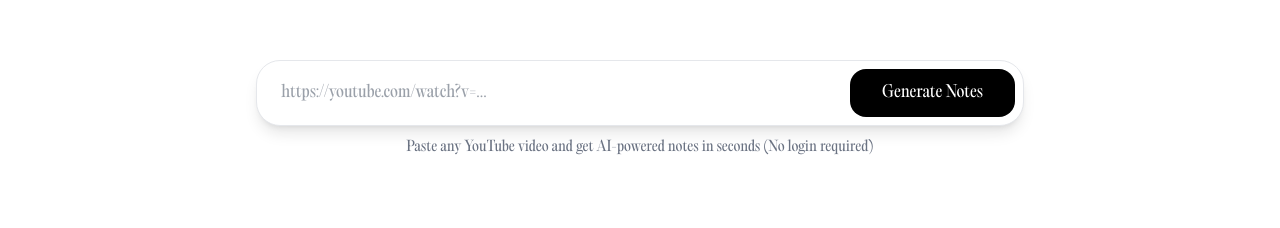
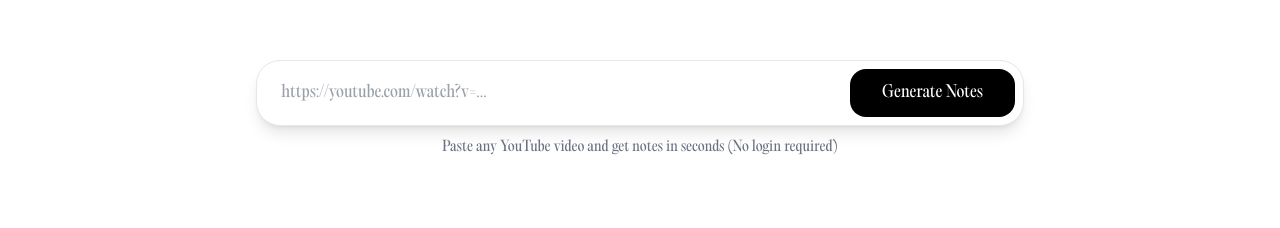
Before and after one commit to nikhilsrautela/clipnotes, a React (Vite) app in the folder frontend/: page / in a window 1280 px wide. Shown: the part 860-1088 px from the top of the page. Built offline with nearby package versions, Linux system fonts and the light colour scheme; no server answers.

Commit message:
fix: hero section updated

```diff
--- a/frontend/src/components/Hero.jsx
+++ b/frontend/src/components/Hero.jsx
@@ -61,7 +61,9 @@ export default function GenerateNotes() {
 
   return (
     <section className="max-w-4xl mx-auto py-20 px-6">
+
       <div className="max-w-3xl mx-auto font-ppeditorialold m-10">
+
         <div className="flex items-center overflow-hidden rounded-3xl border border-gray-200 bg-white shadow-lg">
           <input
             disabled={loading}
@@ -75,8 +77,8 @@ export default function GenerateNotes() {
           <button
             onClick={handleGenerate}
             disabled={loading}
-            className="m-2 px-8 py-3 rounded-2xl bg-black text-white hover:bg-gray-900 transition cursor-pointer"
-          >
+            className="m-2 px-8 py-3 rounded-2xl bg-black text-white hover:bg-gray-900 transition cursor-pointer">
+
               {loading ? (
               <div className="flex items-center gap-2">
                 <span className="w-2 h-2 bg-white rounded-full animate-bounce"></span>
@@ -90,34 +92,33 @@ export default function GenerateNotes() {
           </button>
         </div>
 
-        <p className="mt-3 text-sm text-gray-500 text-center">
-          Paste any YouTube video and get AI-powered notes in seconds (No login required)
-        </p>
+        <p className="mt-3 text-sm text-gray-500 text-center">Paste any YouTube video and get notes in seconds (No login required)</p>
+
       </div>
 
-      {/* Output */}
+
       {notes && (
         <div
           className={`mt-10 p-6 border rounded-2xl shadow-2xl whitespace-pre-line font-ppeditorialold ${
             isError
               ? "bg-red-50 border-red-300 text-red-700"
               : "bg-white"
-          }`}
-        >
+          }`}>
+
           <div className="mb-4">{notes}</div>
 
           <div className="mt-6 flex gap-4 justify-center">
             <button
               onClick={handleCopy}
-              className="px-5 py-3 rounded-xl border bg-white hover:bg-gray-100 transition shadow-sm cursor-pointer"
-            >
+              className="px-5 py-3 rounded-xl border bg-white hover:bg-gray-100 transition shadow-sm cursor-pointer">
+
               📋 Copy
             </button>
 
             <button
               onClick={handleDownload}
-              className="px-5 py-3 rounded-xl bg-black text-white hover:bg-gray-900 transition shadow-md cursor-pointer"
-            >
+              className="px-5 py-3 rounded-xl bg-black text-white hover:bg-gray-900 transition shadow-md cursor-pointer">
+
               📥 Download (.txt)
             </button>
           </div>
```
Lines whose indentation alone changed are shown as unchanged.
